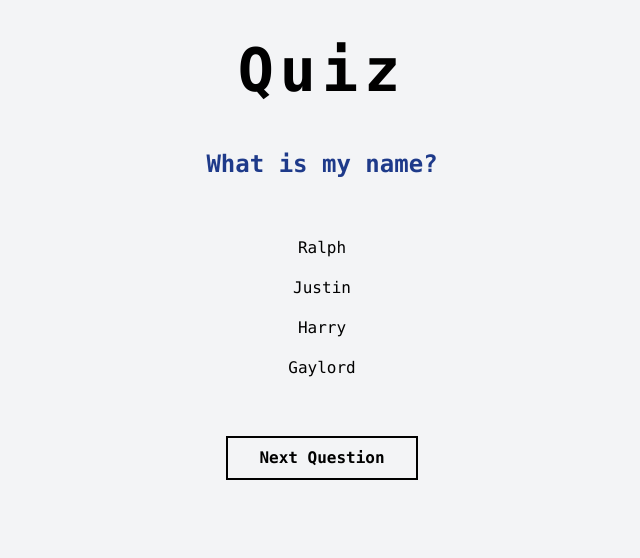
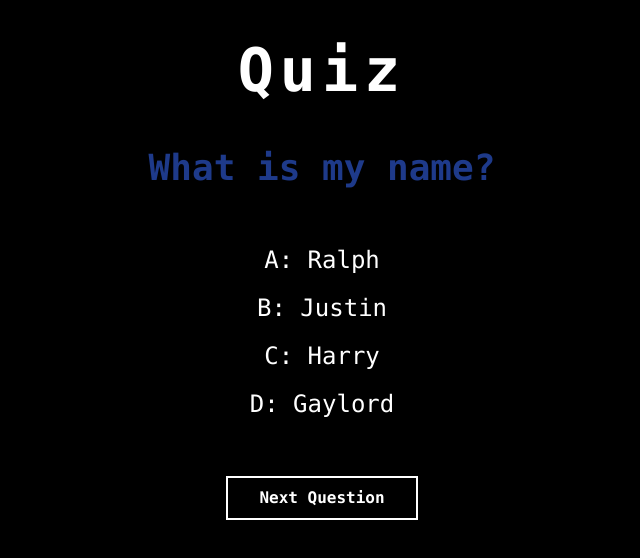
Before and after one commit to justinraj89/quiz-App, a Next.js app: page / in a window 1280 px wide. Both pictures are taken after a click on the button "Start Quiz". Shown: the top 558 px of the page, without its empty margins (318-958 px from the left). Built offline with nearby package versions, Linux system fonts and the light colour scheme.

Commit message:
removed previous btn

```diff
--- a/app/components/MainMenu.js
+++ b/app/components/MainMenu.js
@@ -19,7 +19,7 @@ function MainMenu() {
 
       <div className="flex justify-center">
         <button
-          className="w-48 text-black font-bold border-2 p-2 border-black"
+          className="w-48 text-white font-bold border-2 p-2 border-white hover:text-red-400"
           onClick={() => setQuizState("quiz")}
         >
           Start Quiz
--- a/app/components/Quiz.js
+++ b/app/components/Quiz.js
@@ -22,6 +22,10 @@ function Quiz() {
     setCurrentQuestion(currentQuestion + 1);
   };
 
+  const prevQuestion = () => {
+    setCurrentQuestion(currentQuestion - 1);
+  };
+
   const finishQuiz = () => {
     if (Questions[currentQuestion].answer == optionChosen) {
       setScore(score + 1);
@@ -30,49 +34,53 @@ function Quiz() {
   };
 
   return (
-    <div className="font-mono">
+    <div className="font-mono px-8">
       <div className="mt-12">
-        <h1 className="font-bold text-2xl text-blue-900">
+        <h1 className="font-bold text-2xl lg:text-4xl text-blue-900 text-center">
           {Questions[currentQuestion].question}
         </h1>
       </div>
 
-      <div className="flex flex-col mt-12 mb-12">
+      <div className="flex flex-col mt-12 mb-12 text-xl lg:text-2xl text-white">
 
-        <button className="p-2 focus:text-red-400" onClick={() => answerChosen("A")}>
-          {Questions[currentQuestion].optionA}
+        <button className="p-2 hover:text-gray-300 focus:text-red-400 w-fit self-center" onClick={() => answerChosen("A")}>
+          A: {Questions[currentQuestion].optionA}
         </button>
 
-
-        <button className="p-2 focus:text-red-400" onClick={() => answerChosen("B")}>
-          {Questions[currentQuestion].optionB}
+        <button className="p-2 hover:text-gray-300 focus:text-red-400 w-fit self-center" onClick={() => answerChosen("B")}>
+          B: {Questions[currentQuestion].optionB}
         </button>
-        <button className="p-2 focus:text-red-400" onClick={() => answerChosen("C")}>
-          {Questions[currentQuestion].optionC}
+        <button className="p-2 hover:text-gray-300 focus:text-red-400 w-fit self-center" onClick={() => answerChosen("C")}>
+          C: {Questions[currentQuestion].optionC}
         </button>
-        <button className="p-2 focus:text-red-400" onClick={() => answerChosen("D")}>
-          {Questions[currentQuestion].optionD}
+        <button className="p-2 hover:text-gray-300 focus:text-red-400 w-fit self-center" onClick={() => answerChosen("D")}>
+          D: {Questions[currentQuestion].optionD}
         </button>
       </div>
+
+
       {currentQuestion === Questions.length - 1 ? (
         <div className="flex justify-center">
           <button
-            className="w-48 text-black font-bold border-2 p-2 border-black"
+            className="lg:w-48 text-white font-bold border-2 p-2 border-white"
             onClick={finishQuiz}
           >
             Finish Quiz
           </button>
+
         </div>
       ) : (
         <div className="flex justify-center">
           <button
-            className="w-48 text-black font-bold border-2 p-2 border-black"
+            className="lg:w-48 text-white font-bold border-2 p-2 border-white"
             onClick={nextQuestion}
           >
             Next Question
           </button>
+
         </div>
       )}
+
     </div>
   );
 }
--- a/app/components/ResultsScreen.js
+++ b/app/components/ResultsScreen.js
@@ -12,12 +12,15 @@ function ResultsScreen() {
   };
 
   return (
-    <div>
-      <h1>Quiz Results</h1>
-      <h3>
-        {score} / {Questions.length}
+    <div className="mt-12 font-mono">
+      <h1 className="text-3xl text-white text-center">Quiz Results</h1>
+      <h3 className="text-2xl text-white text-center mt-2">
+        You got {score} / {Questions.length} questions right.
       </h3>
-      <button onClick={restartQuiz}>Restart Quiz</button>
+      <div className="flex justify-center mt-8">
+        <button className="w-48 text-white font-bold border-2 p-2 border-white" onClick={restartQuiz}>Restart Quiz</button>
+      </div>
+
     </div>
   );
 }
--- a/app/layout.js
+++ b/app/layout.js
@@ -9,7 +9,7 @@ export const metadata = {
 export default function RootLayout({ children }) {
   return (
     <html lang="en">
-      <body className='h-screen overflow-hidden bg-gray-100'>{children}</body>
+      <body className='h-screen overflow-hidden bg-black'>{children}</body>
     </html>
   )
 }
--- a/app/page.js
+++ b/app/page.js
@@ -11,9 +11,13 @@ export default function Home() {
 
   return (
     <div className="flex flex-col justify-center items-center">
-      <h1 className="font-bold mt-10 text-4xl lg:text-6xl text-black font-mono tracking-widest">Quiz</h1>
+      <h1 className="font-bold mt-10 text-4xl lg:text-6xl text-white font-mono tracking-widest">
+        Quiz
+      </h1>
 
-      <QuizContext.Provider value={{ quizState, setQuizState, score, setScore }} >
+      <QuizContext.Provider
+        value={{ quizState, setQuizState, score, setScore }}
+      >
         {quizState === "menu" && <MainMenu />}
         {quizState === "quiz" && <Quiz />}
         {quizState === "results" && <ResultsScreen />}
```
